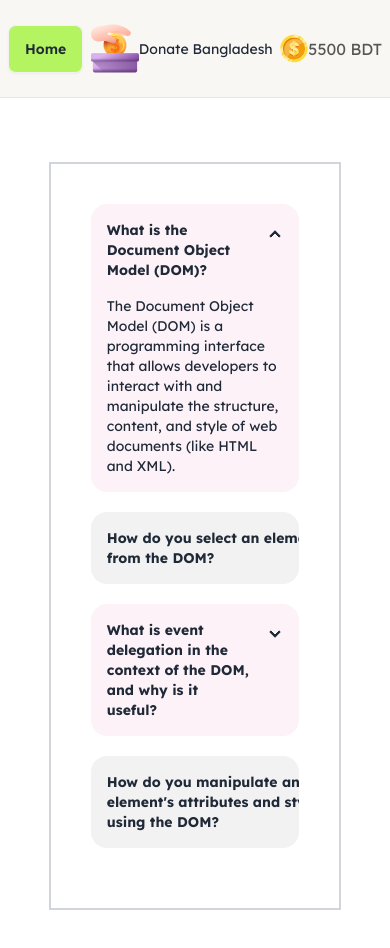
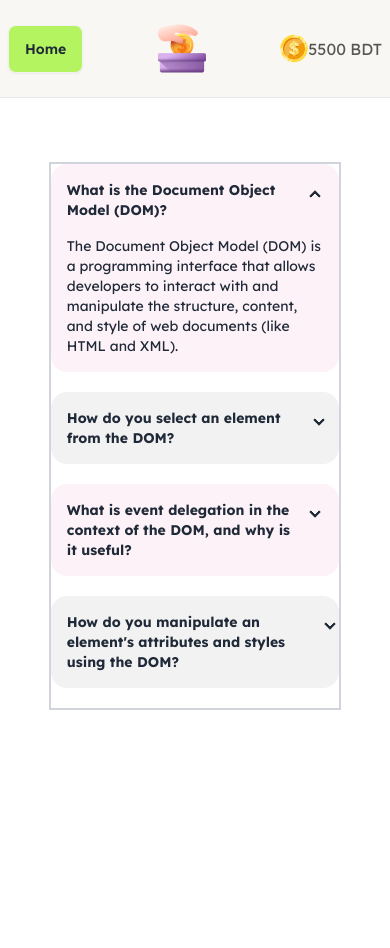
Before and after one commit to jui9797/b10-assignment-5, a plain HTML site: page blog.html in a window 390 px wide. After the commit the page ends 844 px from the top, so only its background shows below. Drawn offline with nearby package versions, Linux system fonts and the light colour scheme.

```diff
--- a/blog.html
+++ b/blog.html
@@ -32,7 +32,7 @@
                     </div>
                     <div class="">
                         <img src="assets/logo.png" alt="logo">
-                      <span class="lg:ml-4 text-sm lg:text-3xl">
+                      <span class="hidden lg:flex lg:ml-4 text-sm lg:text-3xl">
                         Donate Bangladesh</span>
                     </div>
                     <div class="">
@@ -48,7 +48,7 @@
     </header>
     <main>
         <!-- faq section -->
-         <section class=" w-3/4 mx-auto border-2 border-gray-300 m-16 p-10">
+         <section class=" w-3/4 mx-auto border-2 border-gray-300 m-16 lg:p-10">
             <div class="collapse collapse-arrow bg-pink-50 mb-5 w-full">
                 <input type="radio" name="my-accordion-2" checked="checked" />
                 <div class="collapse-title text-sm lg:text-xl font-bold lg:font-medium">What is the Document Object Model (DOM)?</div>
@@ -76,10 +76,10 @@
                   <p class="text-sm">Event delegation is a technique in JavaScript where we take advantage of the event bubbling process to manage events more efficiently by assigning a single event listener to a parent element, rather than attaching multiple event listeners to individual child elements. When an event occurs on a child element, it "bubbles up" to the parent, triggering the parents event listener. The parent can then determine which child element triggered the event and handle it accordingly.</p>
                 </div>
               </div>
-              <div class="collapse collapse-arrow bg-base-200 mb-5 w-full">
+              <div class="collapse collapse-arrow bg-base-200 mb-5 w-auto">
                 <input type="radio" name="my-accordion-2" />
                 <div class="collapse-title text-sm lg:text-xl font-bold lg:font-medium">How do you manipulate an element's attributes and styles using the DOM?</div>
-                <div class="collapse-content">
+                <div class="collapse-content ">
                   <p class="text-sm">To manipulate an element's attributes and styles in the DOM:
                     <br>
                     1. Attributes: <br>
```
Also changed, not shown: index.html (+1 -1 lines).
